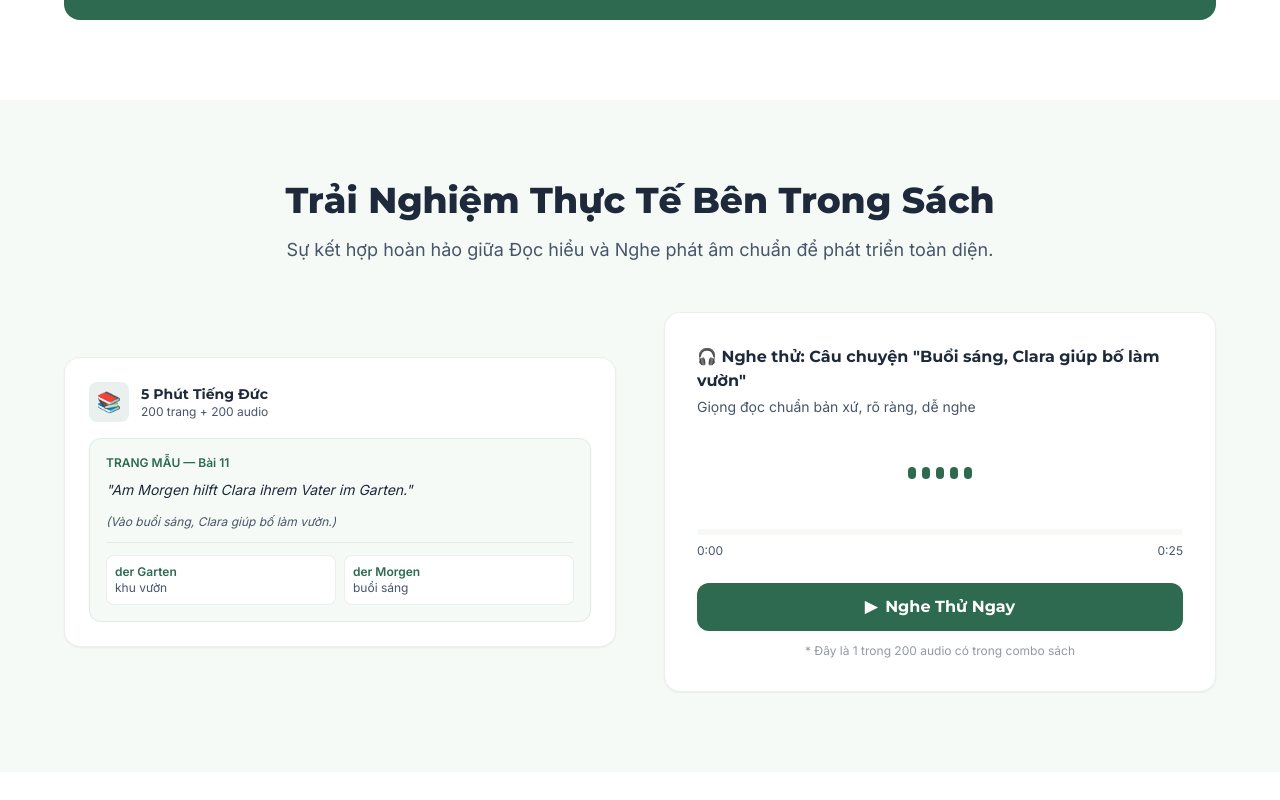
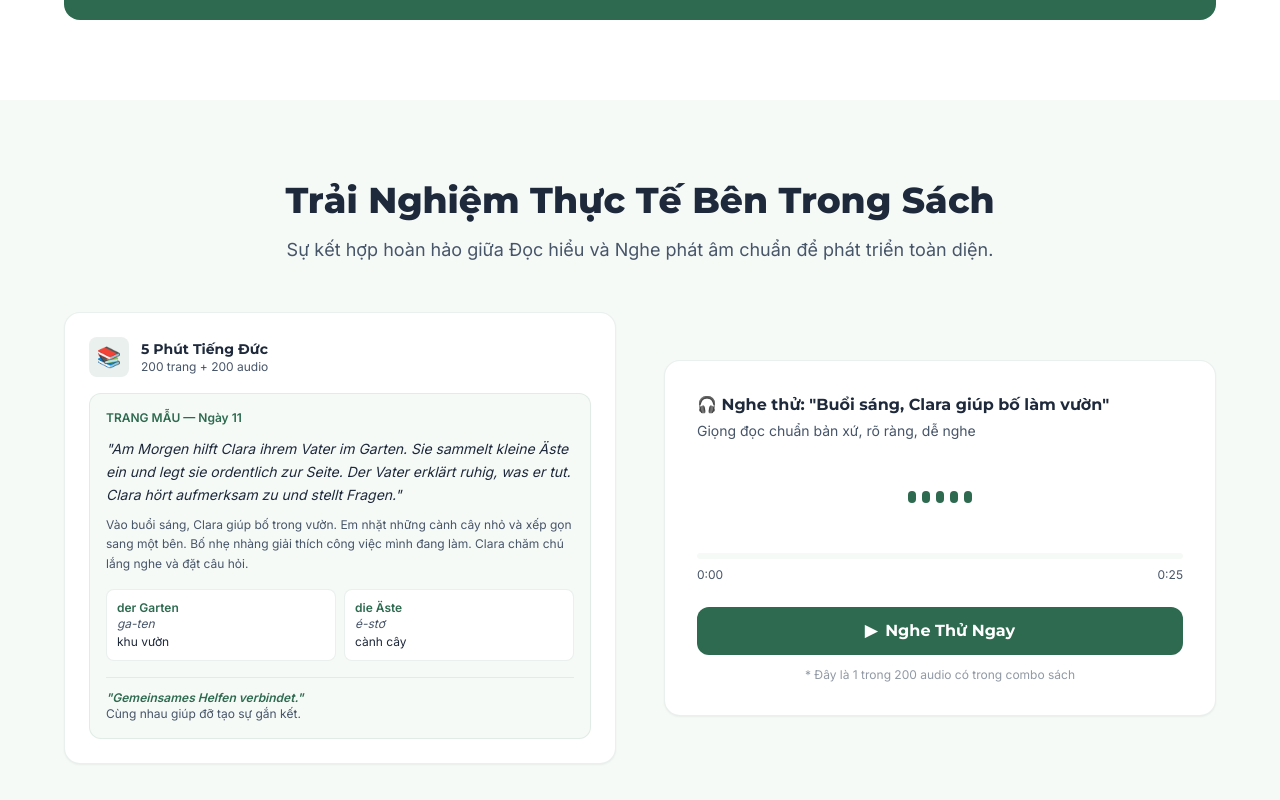
Before and after one commit to GiaBao72/5phut-page, a React (Vite) app: page / in a window 1280 px wide. Shown: the part 1986-2786 px from the top of the page. Built offline with nearby package versions, Linux system fonts and the light colour scheme.

Commit message:
feat: update InsideBook with Ngay 11 content - Clara garden

```diff
--- a/src/components/InsideBook.jsx
+++ b/src/components/InsideBook.jsx
@@ -11,7 +11,6 @@ function InsideBook() {
   const ref = useRef(null)
   const isInView = useInView(ref, { once: true, amount: 0.1 })
 
-  // Xử lý play/pause audio thật
   const togglePlay = () => {
     if (!audioRef.current) return
     if (isPlaying) {
@@ -22,11 +21,9 @@ function InsideBook() {
     setIsPlaying(!isPlaying)
   }
 
-  // Cập nhật progress bar theo thời gian thật
   useEffect(() => {
     const audio = audioRef.current
     if (!audio) return
-
     const handleTimeUpdate = () => {
       const pct = (audio.currentTime / audio.duration) * 100
       setProgress(isNaN(pct) ? 0 : pct)
@@ -34,19 +31,10 @@ function InsideBook() {
       const secs = Math.floor(audio.currentTime % 60).toString().padStart(2, '0')
       setCurrentTime(`${mins}:${secs}`)
     }
-
-    const handleEnded = () => {
-      setIsPlaying(false)
-      setProgress(0)
-      setCurrentTime('0:00')
-    }
-
+    const handleEnded = () => { setIsPlaying(false); setProgress(0); setCurrentTime('0:00') }
     audio.addEventListener('timeupdate', handleTimeUpdate)
     audio.addEventListener('ended', handleEnded)
-    return () => {
-      audio.removeEventListener('timeupdate', handleTimeUpdate)
-      audio.removeEventListener('ended', handleEnded)
-    }
+    return () => { audio.removeEventListener('timeupdate', handleTimeUpdate); audio.removeEventListener('ended', handleEnded) }
   }, [])
 
   return (
@@ -58,6 +46,7 @@ function InsideBook() {
         </motion.div>
 
         <div className="grid grid-cols-1 lg:grid-cols-2 gap-12 items-center">
+
           {/* Cột trái - Trang mẫu sách */}
           <motion.div initial={{ opacity: 0, x: -40 }} animate={isInView ? { opacity: 1, x: 0 } : { opacity: 0, x: -40 }} transition={{ duration: 0.6, delay: 0.2 }}>
             <div className="bg-white rounded-2xl p-6 border border-[#2D6A4F]/10 shadow-sm">
@@ -70,23 +59,38 @@ function InsideBook() {
                   <p className="text-[#475569] text-xs">200 trang + 200 audio</p>
                 </div>
               </div>
+
               <div className="bg-[#F6FAF7] rounded-xl p-4 border border-[#2D6A4F]/10">
-                <p className="text-[#2D6A4F] text-xs font-bold mb-2">TRANG MẪU — Bài 11</p>
-                <p className="text-[#1E293B] text-sm leading-relaxed mb-3">
-                  <em>"Am Morgen hilft Clara ihrem Vater im Garten."</em>
+                <p className="text-[#2D6A4F] text-xs font-bold mb-3">TRANG MẪU — Ngày 11</p>
+
+                {/* Đoạn văn tiếng Đức */}
+                <p className="text-[#1E293B] text-sm leading-relaxed mb-2 italic">
+                  "Am Morgen hilft Clara ihrem Vater im Garten. Sie sammelt kleine Äste ein und legt sie ordentlich zur Seite. Der Vater erklärt ruhig, was er tut. Clara hört aufmerksam zu und stellt Fragen."
                 </p>
-                <p className="text-[#475569] text-xs italic mb-3">
-                  (Vào buổi sáng, Clara giúp bố làm vườn.)
+
+                {/* Dịch tiếng Việt */}
+                <p className="text-[#475569] text-xs leading-relaxed mb-4">
+                  Vào buổi sáng, Clara giúp bố trong vườn. Em nhặt những cành cây nhỏ và xếp gọn sang một bên. Bố nhẹ nhàng giải thích công việc mình đang làm. Clara chăm chú lắng nghe và đặt câu hỏi.
                 </p>
-                <div className="border-t border-[#2D6A4F]/10 pt-3 grid grid-cols-2 gap-2">
-                  <div className="bg-white rounded-lg p-2 border border-[#2D6A4F]/10">
+
+                {/* 2 từ nổi bật */}
+                <div className="grid grid-cols-2 gap-2 mb-4">
+                  <div className="bg-white rounded-lg p-2.5 border border-[#2D6A4F]/10">
                     <p className="text-[#2D6A4F] text-xs font-bold">der Garten</p>
-                    <p className="text-[#475569] text-xs">khu vườn</p>
+                    <p className="text-[#475569] text-xs italic mb-0.5">ga-ten</p>
+                    <p className="text-[#1E293B] text-xs">khu vườn</p>
                   </div>
-                  <div className="bg-white rounded-lg p-2 border border-[#2D6A4F]/10">
-                    <p className="text-[#2D6A4F] text-xs font-bold">der Morgen</p>
-                    <p className="text-[#475569] text-xs">buổi sáng</p>
+                  <div className="bg-white rounded-lg p-2.5 border border-[#2D6A4F]/10">
+                    <p className="text-[#2D6A4F] text-xs font-bold">die Äste</p>
+                    <p className="text-[#475569] text-xs italic mb-0.5">é-stơ</p>
+                    <p className="text-[#1E293B] text-xs">cành cây</p>
                   </div>
+                </div>
+
+                {/* Câu kết */}
+                <div className="border-t border-[#2D6A4F]/10 pt-3">
+                  <p className="text-[#2D6A4F] text-xs font-bold italic">"Gemeinsames Helfen verbindet."</p>
+                  <p className="text-[#475569] text-xs">Cùng nhau giúp đỡ tạo sự gắn kết.</p>
                 </div>
               </div>
             </div>
@@ -96,11 +100,10 @@ function InsideBook() {
           <motion.div initial={{ opacity: 0, x: 40 }} animate={isInView ? { opacity: 1, x: 0 } : { opacity: 0, x: 40 }} transition={{ duration: 0.6, delay: 0.3 }}>
             <div className="bg-white rounded-2xl p-8 border border-[#2D6A4F]/10 shadow-sm">
               <h3 className="font-montserrat font-bold text-[#1E293B] mb-1">
-                🎧 Nghe thử: Câu chuyện "Buổi sáng, Clara giúp bố làm vườn"
+                🎧 Nghe thử: "Buổi sáng, Clara giúp bố làm vườn"
               </h3>
               <p className="text-[#475569] text-sm mb-6">Giọng đọc chuẩn bản xứ, rõ ràng, dễ nghe</p>
 
-              {/* Audio element ẩn */}
               <audio ref={audioRef} src="/5phut-page/demo-audio.mp3" preload="metadata" />
 
               {/* Soundwave animation */}
@@ -113,15 +116,13 @@ function InsideBook() {
                 ))}
               </div>
 
-              {/* Progress bar thật */}
+              {/* Progress bar */}
               <div className="w-full h-1.5 bg-[#F6FAF7] rounded-full mb-2 cursor-pointer"
                 onClick={(e) => {
                   if (!audioRef.current) return
                   const rect = e.currentTarget.getBoundingClientRect()
-                  const pct = (e.clientX - rect.left) / rect.width
-                  audioRef.current.currentTime = pct * audioRef.current.duration
-                }}
-              >
+                  audioRef.current.currentTime = ((e.clientX - rect.left) / rect.width) * audioRef.current.duration
+                }}>
                 <div className="h-full bg-[#2D6A4F] rounded-full transition-all duration-100" style={{ width: `${progress}%` }} />
               </div>
 
@@ -135,12 +136,10 @@ function InsideBook() {
                 <span>{isPlaying ? '⏸' : '▶'}</span>
                 {isPlaying ? 'Đang phát...' : 'Nghe Thử Ngay'}
               </button>
-
-              <p className="text-center text-[#475569]/60 text-xs mt-3">
-                * Đây là 1 trong 200 audio có trong combo sách
-              </p>
+              <p className="text-center text-[#475569]/60 text-xs mt-3">* Đây là 1 trong 200 audio có trong combo sách</p>
             </div>
           </motion.div>
+
         </div>
       </div>
     </section>
```
